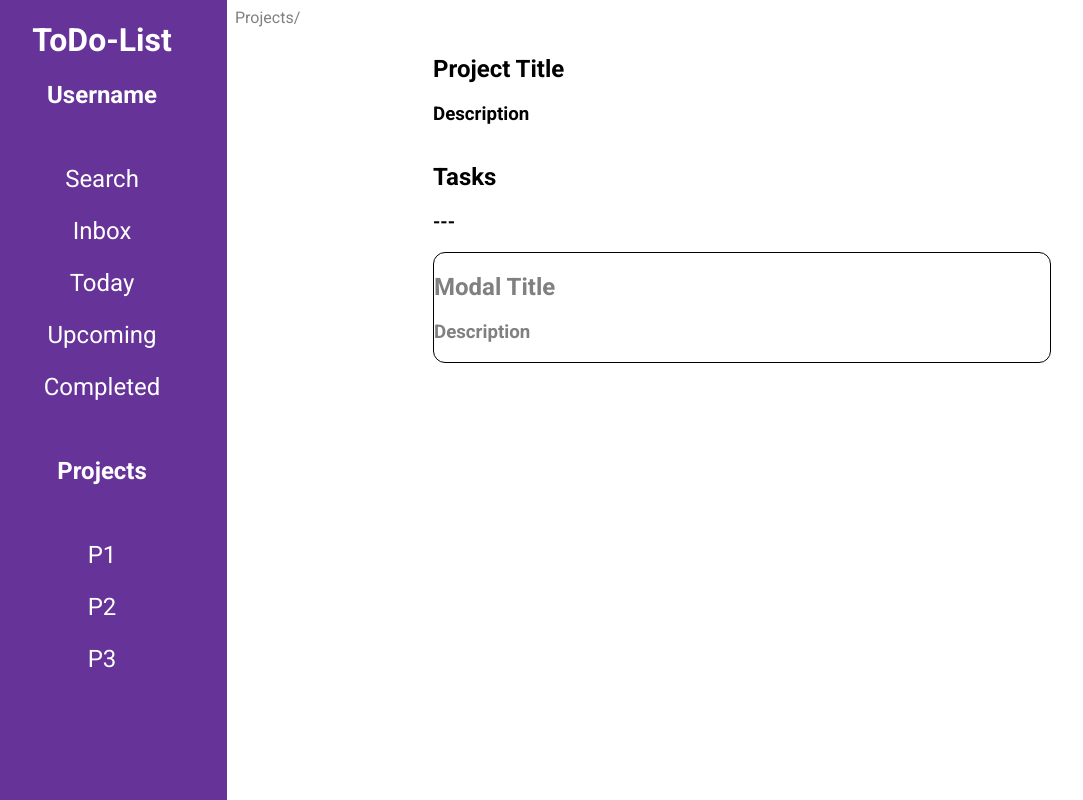
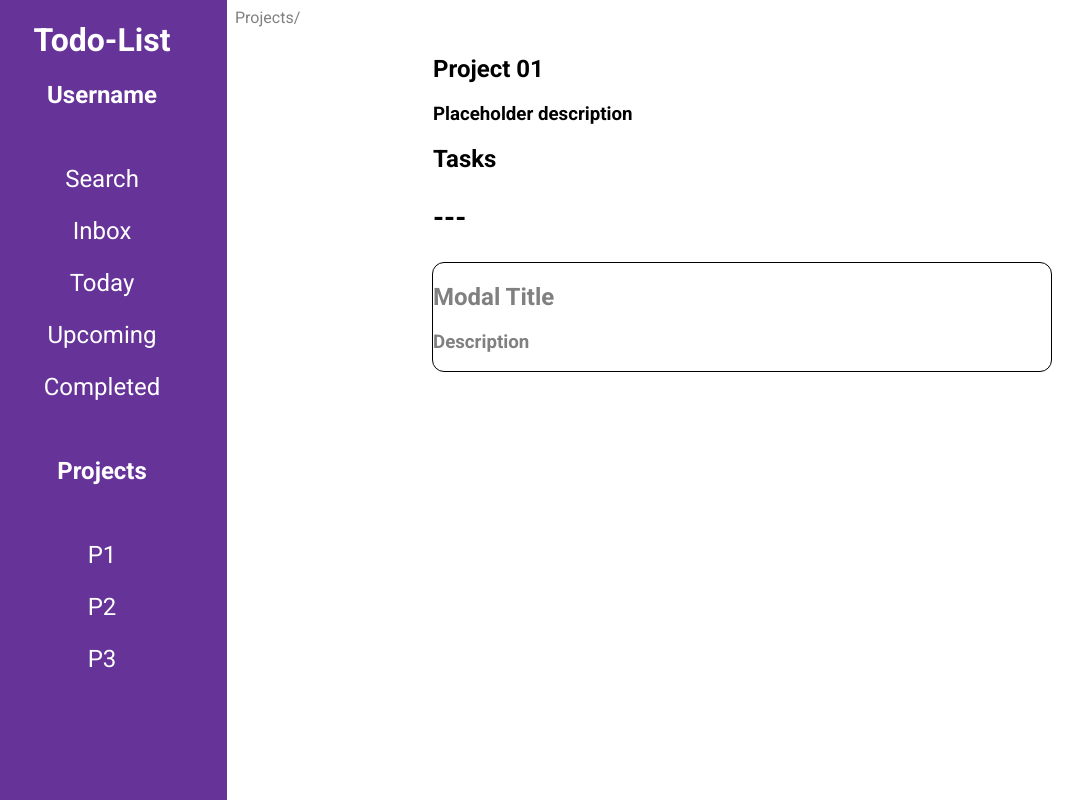
Before and after one commit to NinjazZz1/to-do-list, a website built with webpack: page src/template.html in a window 1280 px wide. Shown: the whole page, without its empty margins (23-1106 px from the left). Built offline with nearby package versions, Linux system fonts and the light colour scheme.

Commit message:
set up DOM stuff in js

```diff
--- a/src/index.js
+++ b/src/index.js
@@ -1 +1,6 @@
 import "./styles.css";
+import ProjectManager from "./projectManager";
+
+let toDo = [""]
+
+ProjectManager.createProject("Project 01", "Placeholder description", "None", "None", toDo);
--- /dev/null
+++ b/src/loader.js
@@ -0,0 +1,44 @@
+export default function loadProject(project) {
+    clearContent();
+    const section = document.querySelector('.container');
+    const elements = document.createElement("div");
+    elements.classList.add("elements")
+
+    // HEADERS
+    const headers = document.createElement("div");
+    headers.classList.add("content-headers");
+
+    const title = document.createElement("h2");
+    title.classList.add("project-title");
+    title.innerHTML = project.title;
+    const description = document.createElement("h3");
+    description.classList.add("project-description");
+    description.innerHTML = project.description;
+
+    headers.append(title, description);
+    section.appendChild(headers);
+
+    // CARD
+    const card = document.createElement("div");
+    card.classList.add("card");
+
+    const subHeader = document.createElement("h2");
+    subHeader.innerHTML = "Tasks";
+
+    // TO BE ARRAY LOOP
+    const taskList = document.createElement("h3");
+    taskList.innerHTML = "---";
+
+    subHeader.appendChild(taskList);
+    card.append(subHeader);
+    elements.append(headers, card)
+    section.appendChild(elements);
+
+}
+
+function clearContent() {
+    const section = document.querySelector('.container');
+    const elements = document.querySelector('.elements');
+
+    section.removeChild(elements);
+}
--- /dev/null
+++ b/src/projectManager.js
@@ -0,0 +1,37 @@
+import loadProject from "./loader";
+
+class Project {
+    constructor(title, description, dueDate, priority, toDo) {
+        this.title = title;
+        this.description = description;
+        this.dueDate = dueDate;
+        this.priority = priority;
+        this.toDo = toDo;
+    }
+}
+
+const ProjectManager = (() => {
+    let projects = [];
+
+    let currentProject = 0;
+
+    const getProjects = () => projects;
+
+    const createProject = (title, description, dueDate, priority, toDo) => {
+        const newProject = new Project(title, description, dueDate, priority, toDo);
+        console.log(newProject);
+        addProject(newProject);
+        loadProject(newProject);
+    }
+
+    const addProject = (project) => {
+        projects.push(project);
+    }
+
+    return {
+        getProjects,
+        createProject
+    }
+})();
+
+export default ProjectManager;
--- a/src/styles.css
+++ b/src/styles.css
@@ -70,4 +70,9 @@ nav > div {
 .modal {
     border: 1px solid black;
     border-radius: 12px;
+    width: 100%;
 }
+
+.container {
+    width: 100%;
+}
--- a/src/template.html
+++ b/src/template.html
@@ -7,7 +7,7 @@
 </head>
 <body>
     <div class="left">
-        <h1 class="logo">ToDo-List</h1>
+        <h1 class="logo">Todo-List</h1>
         <h2 class="profile-name">Username</h2>
         <nav>
             <div class="search">Search</div>
@@ -28,6 +28,8 @@
             <p id="directory">Projects/</p>
         </div>
         <div class="project-container">
+            <div class="container">
+                <div class="elements">
                     <div class="content-headers">
                         <h2 class="project-title">Project Title</h2>
                         <h3 class="project-description">Description</h3>
@@ -38,12 +40,14 @@
                         <div class="task">
                             <h3>---</h3>
                         </div>
+                    </div>
+                </div>
+            </div>
             <div class="modal">
                 <h2 class="modals modal-title">Modal Title</h2>
                 <h3 class="modals modal-desc">Description</h3>
             </div>
         </div>
     </div>
-    </div>
 </body>
 </html>
```
Lines whose indentation alone changed are shown as unchanged.
